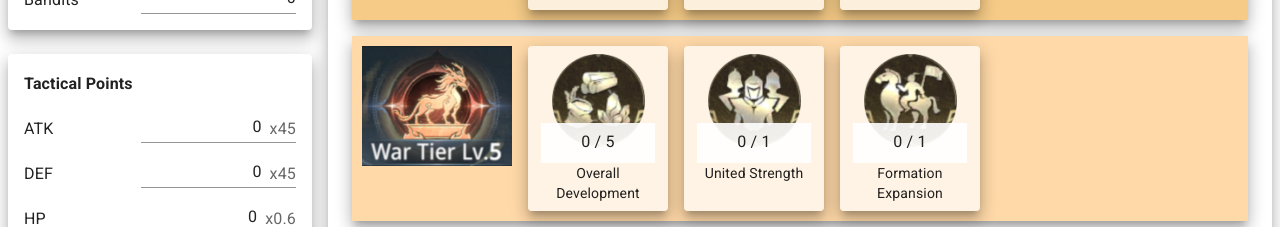
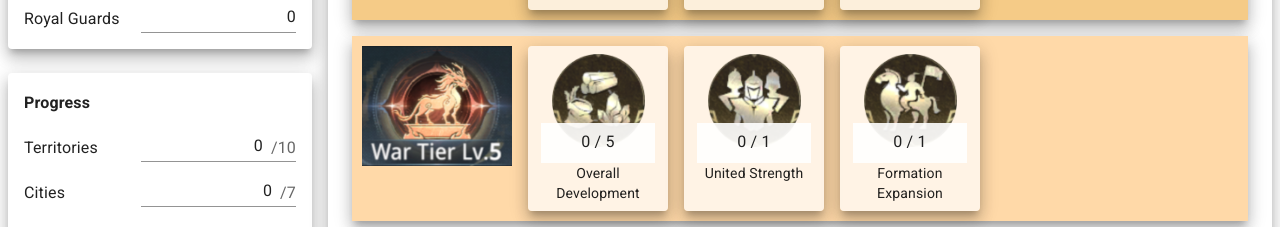
Before and after one commit to danosaure/dynasty-legends-2, a React (Vite) app: page / in a window 1280 px wide. Shown: the part 720-947 px from the top of the page. Built offline with nearby package versions, Linux system fonts and the light colour scheme; some icons are missing.

Commit message:
- #36: Moved side panel order and removed unused info.

```diff
--- a/src/hanzhong/components/Hanzhong.tsx
+++ b/src/hanzhong/components/Hanzhong.tsx
@@ -118,8 +118,8 @@ export const Hanzhong = () => {
             </Box>
 
             <ResourceIncomes />
+            <TacticalBonuses />
             <Progress />
-            <TacticalBonuses />
           </Grid>
         </Grid>
         <Grid size={{ xs: 9 }}>
--- a/src/hanzhong/components/TacticalBonuses.tsx
+++ b/src/hanzhong/components/TacticalBonuses.tsx
@@ -8,25 +8,25 @@ export const TacticalBonuses = () => {
   const { bonuses, bonusesVanguardCamp, bonusesValiantCavalry, bonusesRoyalGuards } = useHanzhongContext();
 
   const items: HanzhongInfoDisplayProps[] = [
-    {
-      label: 'ATK',
-      value: bonuses.atk ?? 0,
-      unit: `x${TACTICAL_POINTS_PER_ATK}`,
-    },
-    {
-      label: 'DEF',
-      value: bonuses.def ?? 0,
-      unit: `x${TACTICAL_POINTS_PER_DEF}`,
-    },
-    {
-      label: 'HP',
-      value: bonuses.hp ?? 0,
-      unit: `x${TACTICAL_POINTS_PER_HP}`,
-    },
-    {
-      label: 'Tactical Points',
-      value: calculateTacticalPoints(bonuses),
-    },
+    // {
+    //   label: 'ATK',
+    //   value: bonuses.atk ?? 0,
+    //   unit: `x${TACTICAL_POINTS_PER_ATK}`,
+    // },
+    // {
+    //   label: 'DEF',
+    //   value: bonuses.def ?? 0,
+    //   unit: `x${TACTICAL_POINTS_PER_DEF}`,
+    // },
+    // {
+    //   label: 'HP',
+    //   value: bonuses.hp ?? 0,
+    //   unit: `x${TACTICAL_POINTS_PER_HP}`,
+    // },
+    // {
+    //   label: 'Tactical Points',
+    //   value: calculateTacticalPoints(bonuses),
+    // },
     {
       label: 'Vanguard Camp',
       value: calculateTacticalPoints(bonusesVanguardCamp),
```
